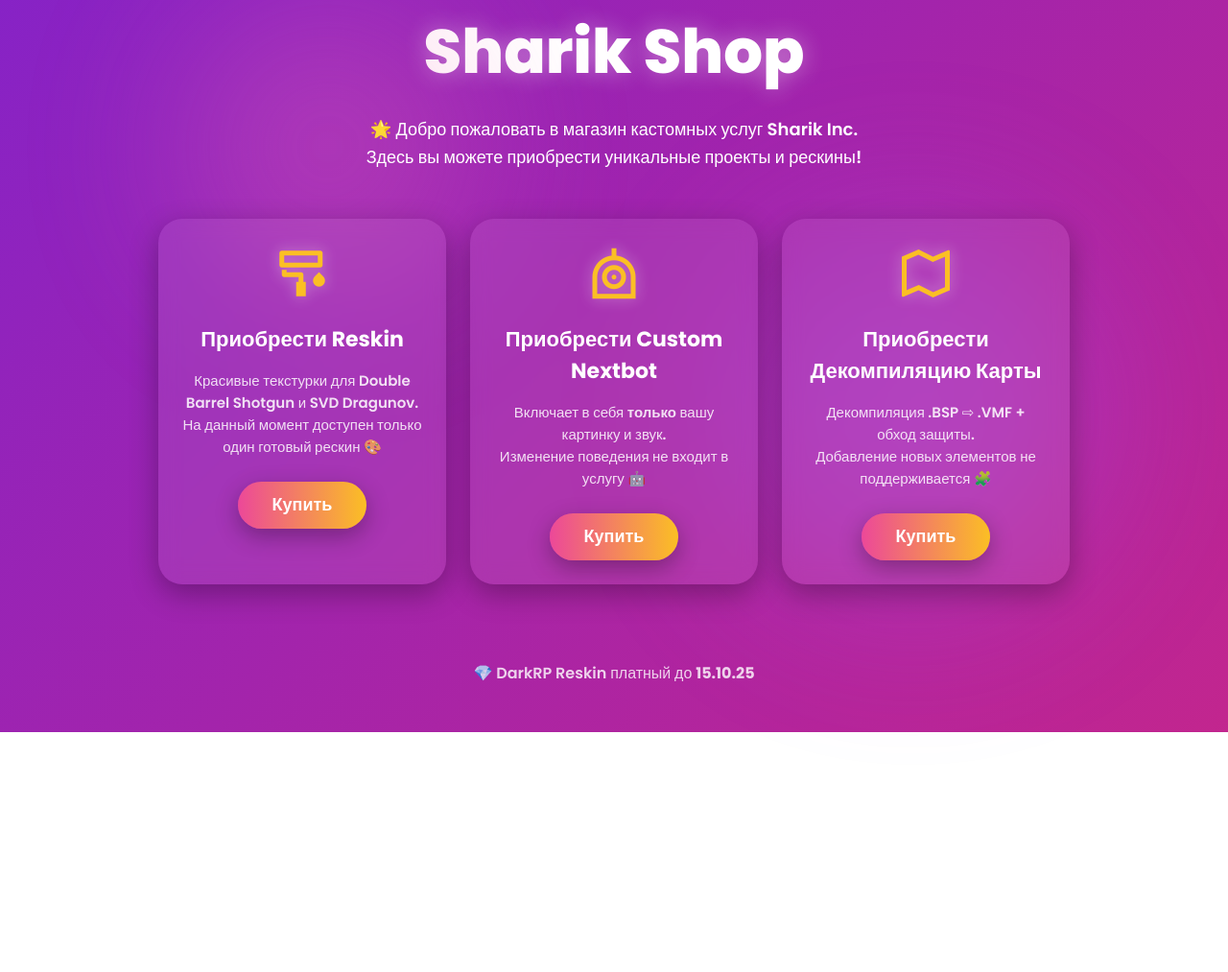
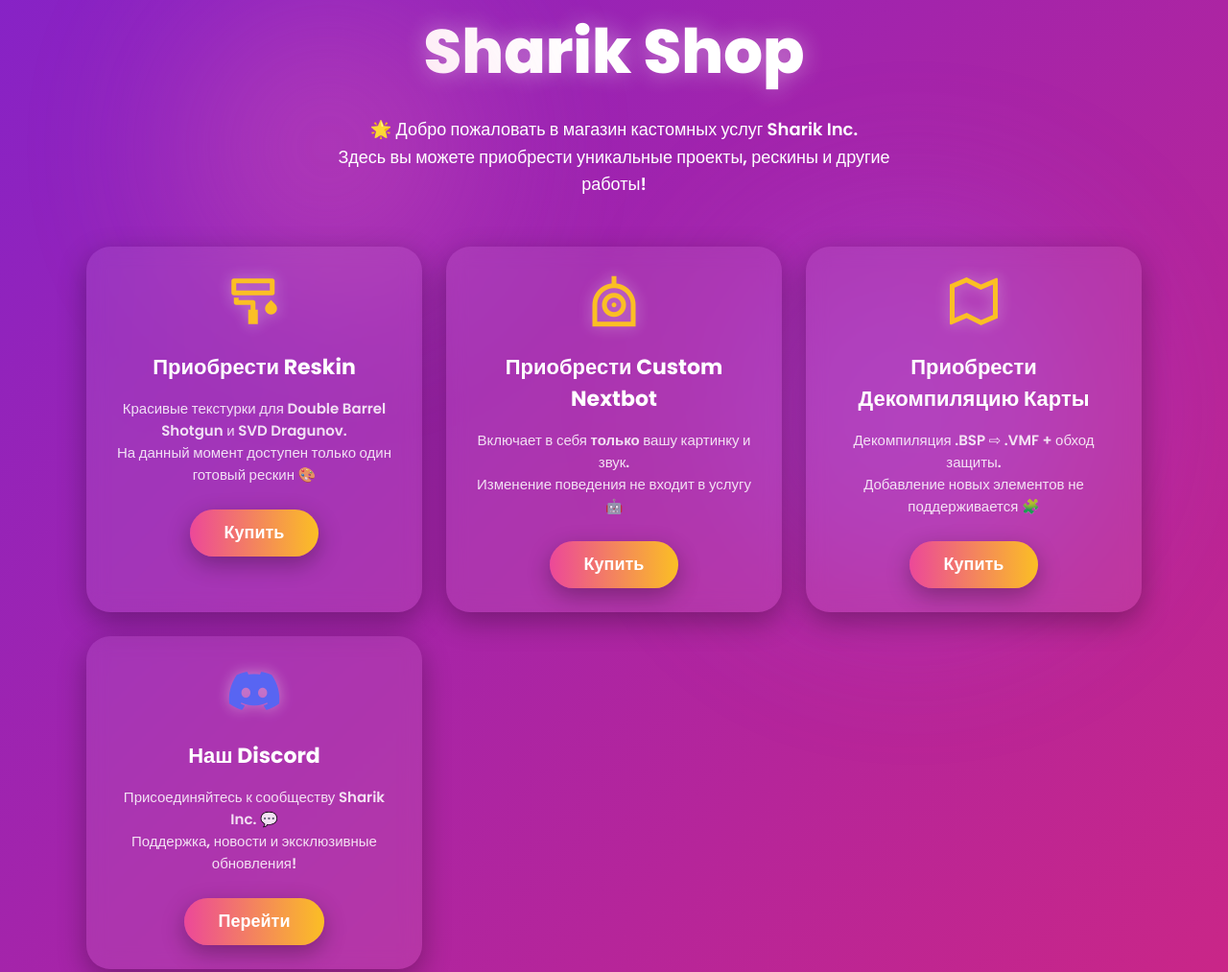
Before and after one commit to sharik-inc/sharik-inc.github.io, a plain HTML site: page index.html in a window 1280 px wide. Shown: the part 97-1110 px from the top of the page at 96% size. Before the commit the page ends 860 px from the top, so only its background shows below. Drawn offline with nearby package versions, Linux system fonts and the light colour scheme.

Commit message:
Update index.html

```diff
--- a/index.html
+++ b/index.html
@@ -63,7 +63,7 @@
       grid-template-columns: repeat(auto-fit, minmax(280px, 1fr));
       gap: 25px;
       width: 90%;
-      max-width: 950px;
+      max-width: 1100px;
       margin-bottom: 80px;
     }
 
@@ -73,14 +73,15 @@
       padding: 25px;
       box-shadow: 0 10px 30px rgba(0,0,0,0.3);
       backdrop-filter: blur(10px);
-      transition: transform 0.4s ease, box-shadow 0.4s ease;
+      transition: transform 0.4s ease, box-shadow 0.4s ease, background 0.6s ease;
       cursor: pointer;
       animation: fadeIn 1.5s ease;
     }
 
     .card:hover {
       transform: translateY(-10px) scale(1.03);
-      box-shadow: 0 20px 50px rgba(255,255,255,0.2);
+      box-shadow: 0 20px 50px rgba(255,255,255,0.25);
+      background: rgba(255,255,255,0.12);
     }
 
     .card i {
@@ -175,7 +176,7 @@
   <h1>Sharik Shop</h1>
   <div class="desc">
     🌟 Добро пожаловать в магазин кастомных услуг Sharik Inc.<br>
-    Здесь вы можете приобрести уникальные проекты и рескины!
+    Здесь вы можете приобрести уникальные проекты, рескины и другие работы!
   </div>
 
   <div class="shop">
@@ -202,6 +203,14 @@
       Добавление новых элементов не поддерживается 🧩</p>
       <button class="btn">Купить</button>
     </div>
+
+    <div class="card" onclick="window.location.href='https://sharik-inc.github.io/ds'">
+      <i class="ri-discord-fill" style="color:#5865F2;"></i>
+      <h2>Наш Discord</h2>
+      <p>Присоединяйтесь к сообществу Sharik Inc. 💬<br>
+      Поддержка, новости и эксклюзивные обновления!</p>
+      <button class="btn">Перейти</button>
+    </div>
   </div>
 
   <div class="footer">💎 DarkRP Reskin платный до <b>15.10.25</b></div>
```
